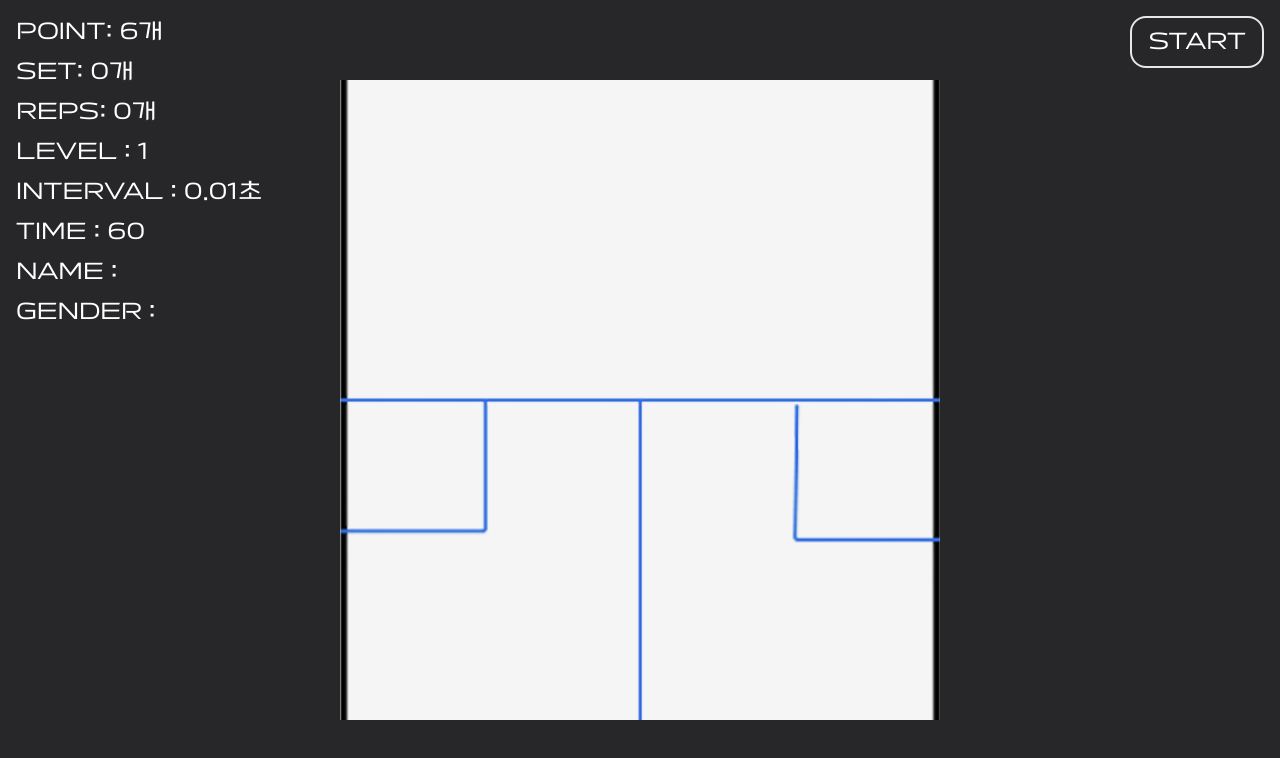
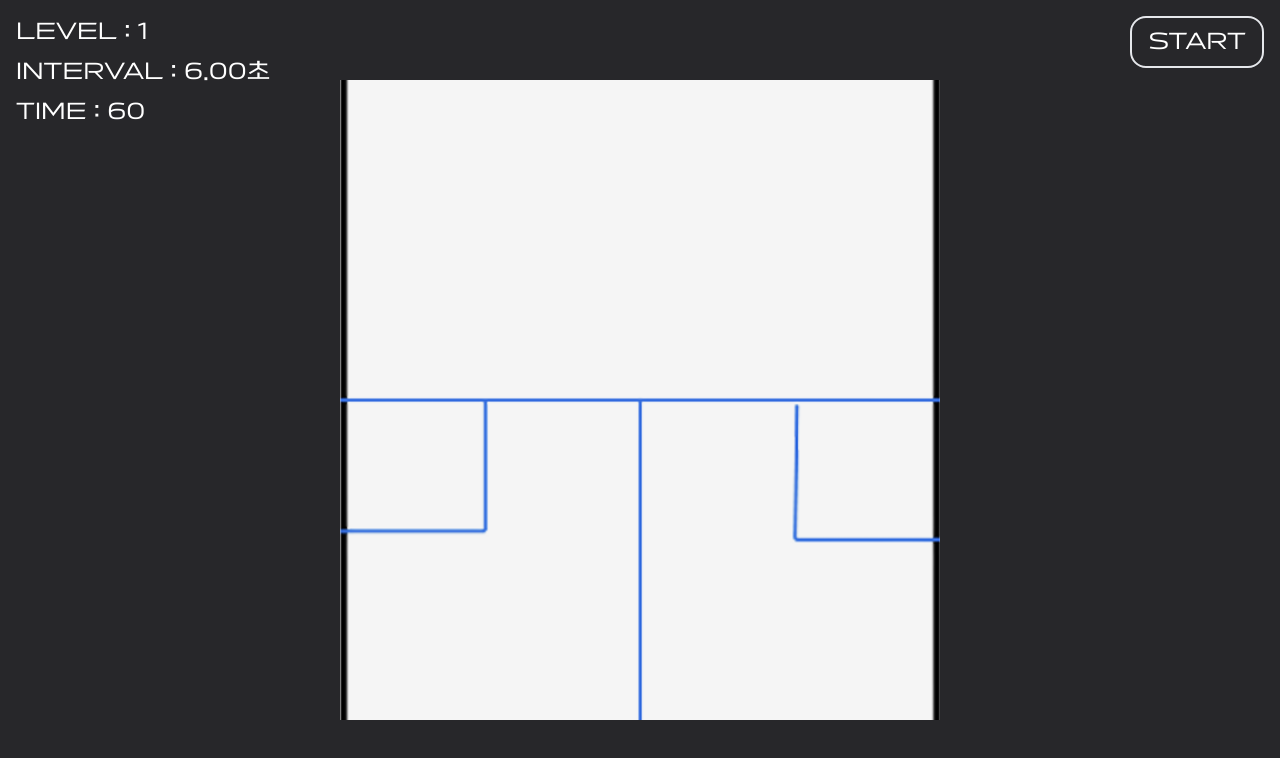
Before and after one commit to 9minseok/MovementSquash_Next, a Next.js app: page /measure in a window 1280 px wide. Shown: the top 758 px of the page. Built offline with nearby package versions, Linux system fonts and the light colour scheme.

Commit message:
edit: Custom Ghosting mode

```diff
--- a/src/app/measure/BallAnimation.tsx
+++ b/src/app/measure/BallAnimation.tsx
@@ -2,6 +2,7 @@
 
 import { useEffect, useRef, useState } from 'react';
 import useMeasureStore from '@/stores/measureStore';
+import { off } from 'process';
 
 export const getSquashPositions = (count: number) => {
   const positionsByCount: Record<number, { top: string; left: string }[]> = {
@@ -45,17 +46,16 @@ export const getSquashPositions = (count: number) => {
 
 interface BallAnimationProps {
   running: boolean;
+  setRunning: React.Dispatch<React.SetStateAction<boolean>>;
+  isResting: boolean;
+  setIsResting: React.Dispatch<React.SetStateAction<boolean>>;
 }
 
-export default function BallAnimation({ running }: BallAnimationProps) {
+export default function BallAnimation({ running, setRunning, isResting, setIsResting }: BallAnimationProps) {
   const debugMode = false; // 공 위치 디버깅용
 
-  const [currentIndex, setCurrentIndex] = useState<number | null>(null);
-  const prevIndexRef = useRef<number | null>(null);
-  const intervalRef = useRef<NodeJS.Timeout | null>(null);
-  const secondTimerRef = useRef<NodeJS.Timeout | null>(null);
-  const iscustomMode = false;
   const {
+    pageInfo,
     second,
     setLevelTerm,
     decreaseSecond,
@@ -66,6 +66,10 @@ export default function BallAnimation({ running }: BallAnimationProps) {
     CustomSet,
     CustomRep
   } = useMeasureStore();
+  const [currentIndex, setCurrentIndex] = useState<number | null>(null);
+  const prevIndexRef = useRef<number | null>(null);
+  const intervalRef = useRef<NodeJS.Timeout | null>(null);
+  const secondTimerRef = useRef<NodeJS.Timeout | null>(null);
 
   const positions = getSquashPositions(ballCount);
   const totalCustomCount = CustomSet * CustomRep;
@@ -102,9 +106,10 @@ export default function BallAnimation({ running }: BallAnimationProps) {
 
   // 공 애니메이션
   useEffect(() => {
-    if (!running) return;
+    if (!running || !isResting) return;
 
-    if (iscustomMode) {
+    if (pageInfo === 'CUSTOM GHOSTING') {
+      console.log('커스텀 모드 볼 애니메이션')
       const interval = 2000; // 커스텀 모드의 고정 속도
       setAnimationCount(0); // 초기화
       console.log('animationCount', animationCount)
@@ -137,6 +142,7 @@ export default function BallAnimation({ running }: BallAnimationProps) {
 
       intervalRef.current = setInterval(runCustom, interval);
     } else {
+      console.log('VO2, LEVEL 모드 볼 애니메이션')
       // 기존 레벨 기반 자동 진행 로직
       const interval = getIntervalByLevel(level);
       setLevelTerm(interval);
@@ -189,12 +195,28 @@ export default function BallAnimation({ running }: BallAnimationProps) {
   }, [running]);
 
   // 0초 되면 라운드 증가 + 타이머 초기화
+  // 라운드 종료 후 휴식 타이머
   useEffect(() => {
-    if (second <= 0) {
-      increaseLevel();
-      resetSecond(); // 다시 60초로 초기화
+    if (second <= 0 && running && !isResting) {
+      if (level >= 16) {
+        setRunning(false);
+        return;
+      }
+
+      setIsResting(true);
+      console.log('휴식 시작');
+
+      // 10초 후에 다음 라운드로 넘어감
+      const restTimeout = setTimeout(() => {
+        increaseLevel();
+        resetSecond(); // 다시 60초로 초기화
+        setIsResting(false);
+        console.log('휴식 종료 및 다음 라운드 시작');
+      }, 10000); // 10초
+
+      return () => clearTimeout(restTimeout);
     }
-  }, [second]);
+  }, [second, running, isResting]);
 
 
   if (currentIndex === null) return null;
--- a/src/app/measure/page.tsx
+++ b/src/app/measure/page.tsx
@@ -9,10 +9,11 @@ import useMeasureStore from '@/stores/measureStore';
 export default function Page() {
   const router = useRouter();
   const [running, setRunning] = useState(false);
+  const [isResting, setIsResting] = useState(false);
   const [isFinished, setIsFinished] = useState(false);
   const [elapsedTime, setElapsedTime] = useState(0);
   const [intervalId, setIntervalId] = useState<NodeJS.Timeout | null>(null);
-  const { name, gender, level, levelTerm, second, ballCount, CustomSet, CustomRep } = useMeasureStore();
+  const { pageInfo, name, gender, level, levelTerm, second, ballCount, CustomLevelTerm, CustomSet, CustomRep } = useMeasureStore();
 
   const [finalScore, setFinalScore] = useState<number | null>(null);
 
@@ -58,14 +59,18 @@ export default function Page() {
       {/* 📊 레벨 & 타이머 표시 */}
       <Suspense fallback={<div className="text-white">Loading...</div>}>
         <div className='absolute top-4 left-4 flex flex-col gap-2 text-2xl text-white'>
-          {<p>POINT: {ballCount}개</p>}
-          {<p>SET: {CustomSet}개</p>}
-          {<p>REPS: {CustomRep}개</p>}
-          {<p>LEVEL : {level}</p>}
-          <p>INTERVAL : {(levelTerm / 1000).toFixed(2)}초</p>
+          {pageInfo === 'CUSTOM GHOSTING' && <p>POINT: {ballCount}개</p>}
+          {pageInfo === 'CUSTOM GHOSTING' && <p>SET: {CustomSet}개</p>}
+          {pageInfo === 'CUSTOM GHOSTING' && <p>REPS: {CustomRep}개</p>}
+          {pageInfo !== 'CUSTOM GHOSTING' && <p>LEVEL : {level}</p>}
+          {pageInfo === 'CUSTOM GHOSTING' ?
+            <p>INTERVAL : {(CustomLevelTerm / 1000).toFixed(2)}초</p>
+          :
+            <p>INTERVAL : {(levelTerm / 1000).toFixed(2)}초</p>
+          }
           <p>TIME : {second}</p>
-          {<p>NAME : {name}</p>}
-          {<p>GENDER : {gender}</p>}
+          {pageInfo === 'VO2 MAX TEST' && <p>NAME : {name}</p>}
+          {pageInfo === 'VO2 MAX TEST' && <p>GENDER : {gender}</p>}
         </div>
       </Suspense>
       {/* 🎯 START / STOP 버튼 */}
@@ -99,17 +104,29 @@ export default function Page() {
 
       {/* 🏓 공 애니메이션 */}
       <div className="relative w-[90%] max-w-[600px] h-[80vh] bg-[url('/images/squash_map.png')] bg-cover bg-center bg-no-repeat">
-        <BallAnimation running={running} />
+        <BallAnimation
+          running={running}
+          setRunning={setRunning}
+          isResting={isResting}
+          setIsResting={setIsResting}
+        />
       </div>
 
       {/* 🏁 점수 표시 */}
       <Suspense fallback={<div className="text-white">Loading...</div>}>
-        {!running && finalScore !== null && (
+        {pageInfo === 'VO2 MAX TEST' && !running && finalScore !== null && (
           <div className="absolute bottom-8 text-white text-3xl font-bold bg-black/60 px-6 py-4 rounded-xl shadow-lg">
             {name} 님의 VO2MAX 값은 <span className="text-green-400">{finalScore}</span> 입니다!
           </div>
         )}
       </Suspense>
+
+      {/* 휴식 표시 */}
+      {isResting && (
+        <div className="absolute bottom-8 text-white text-3xl font-bold bg-black/60 px-6 py-4 rounded-xl shadow-lg">
+          휴식 중
+        </div>
+      )}
     </div>
   );
 }
--- a/src/app/menu/page.tsx
+++ b/src/app/menu/page.tsx
@@ -55,20 +55,25 @@ const Menu = () => {
   const [customLevel, setCustomLevel] = useState(1);
 
   const router = useRouter();
-  const { name, setName,
+  const {
+          name, setName,
           gender, setGender,
           ballCount, setballCount,
+          CustomLevelTerm, setCustomLevelTerm,
           CustomSet, setCustomSet,
           CustomRep, setCustomRep,
           setLevel,
           setLevelTerm,
-          setSecond } = useMeasureStore();
+          setSecond,
+          setPageInfo,
+      } = useMeasureStore();
 
   const handleStart = () => {
     if (selectedItem === "VO2 MAX TEST") {
       if (!name || !gender) return;
+      setPageInfo("VO2 MAX TEST")
       setLevel(1);
-      setSecond(60);
+      setSecond(2);
       setLevelTerm(6000);
       setballCount(6);
     }
@@ -78,6 +83,7 @@ const Menu = () => {
         alert('최대 레벨은 16입니다.');
         return;
       }
+      setPageInfo("LEVEL PRACTICE")
       setSecond(60);
       setLevel(customLevel);
       setLevelTerm(getIntervalByLevel(customLevel));
@@ -85,8 +91,9 @@ const Menu = () => {
     }
 
     if (selectedItem === "CUSTOM GHOSTING") {
-      setSecond(60);
-      setLevelTerm(getIntervalByLevel(customLevel));
+      setPageInfo("CUSTOM GHOSTING")
+      setSecond(5);
+      setCustomLevelTerm(CustomLevelTerm);
       setballCount(ballCount);
     }
 
@@ -197,7 +204,7 @@ const Menu = () => {
               </div>
               <div>
                 <Label htmlFor="level">팝업 간격</Label>
-                <Input id="name" className="mt-2" value={name} onChange={(e) => setName(e.target.value)} />
+                <Input id="customLevelTerm" type="number" className="mt-2" value={CustomLevelTerm} onChange={(e) => setCustomLevelTerm(Number(e.target.value))} />
               </div>
               <div>
                 <Label htmlFor="level">세트 수</Label>
--- a/src/stores/measureStore.ts
+++ b/src/stores/measureStore.ts
@@ -6,14 +6,17 @@ import { persist } from 'zustand/middleware';
 type MeasureState = {
   level: number;
   levelTerm: number;
+  CustomLevelTerm: number;
   second: number;
   ballCount: number;
   CustomSet: number;
   CustomRep: number;
+  pageInfo: string;
   name: string;
   gender: string;
   setLevel: (level: number) => void;
   setLevelTerm: (levelTerm: number) => void;
+  setCustomLevelTerm: (CustomLevelTerm: number) => void;
   setSecond: (second: number) => void;
   setballCount: (ballCount: number) => void;
   setCustomSet: (CustomSet: number) => void;
@@ -21,6 +24,7 @@ type MeasureState = {
   decreaseSecond: () => void;
   resetSecond: () => void;
   increaseLevel: () => void;
+  setPageInfo: (pageInfo: string) => void;
   setName: (name: string) => void;
   setGender: (gender: string) => void;
 };
@@ -30,21 +34,25 @@ const useMeasureStore = create<MeasureState>()(
     (set) => ({
       level: 1,
       second: 60,
-      levelTerm: 6,
+      levelTerm: 6000,
+      CustomLevelTerm: 6000,
       ballCount: 6,
       CustomSet: 0,
       CustomRep: 0,
+      pageInfo: '',
       name: '',
       gender: '',
       setLevel: (level) => set({ level }),
       setLevelTerm: (levelTerm) => set({ levelTerm }),
+      setCustomLevelTerm: (CustomLevelTerm) => set({ CustomLevelTerm }),
       setballCount: (ballCount) => set({ ballCount }),
       setCustomSet: (CustomSet) => set({ CustomSet }),
       setCustomRep: (CustomRep) => set({ CustomRep }),
       setSecond: (second) => set({ second }),
-      resetSecond: () => set({ second: 60 }),
+      resetSecond: () => set({ second: 6 }),
       decreaseSecond: () => set((state) => ({ second: state.second - 1 })),
       increaseLevel: () => set((state) => ({ level: state.level + 1 })),
+      setPageInfo: (pageInfo) => set({ pageInfo }),
       setName: (name) => set({ name }),
       setGender: (gender) => set({ gender }),
     }),
```
